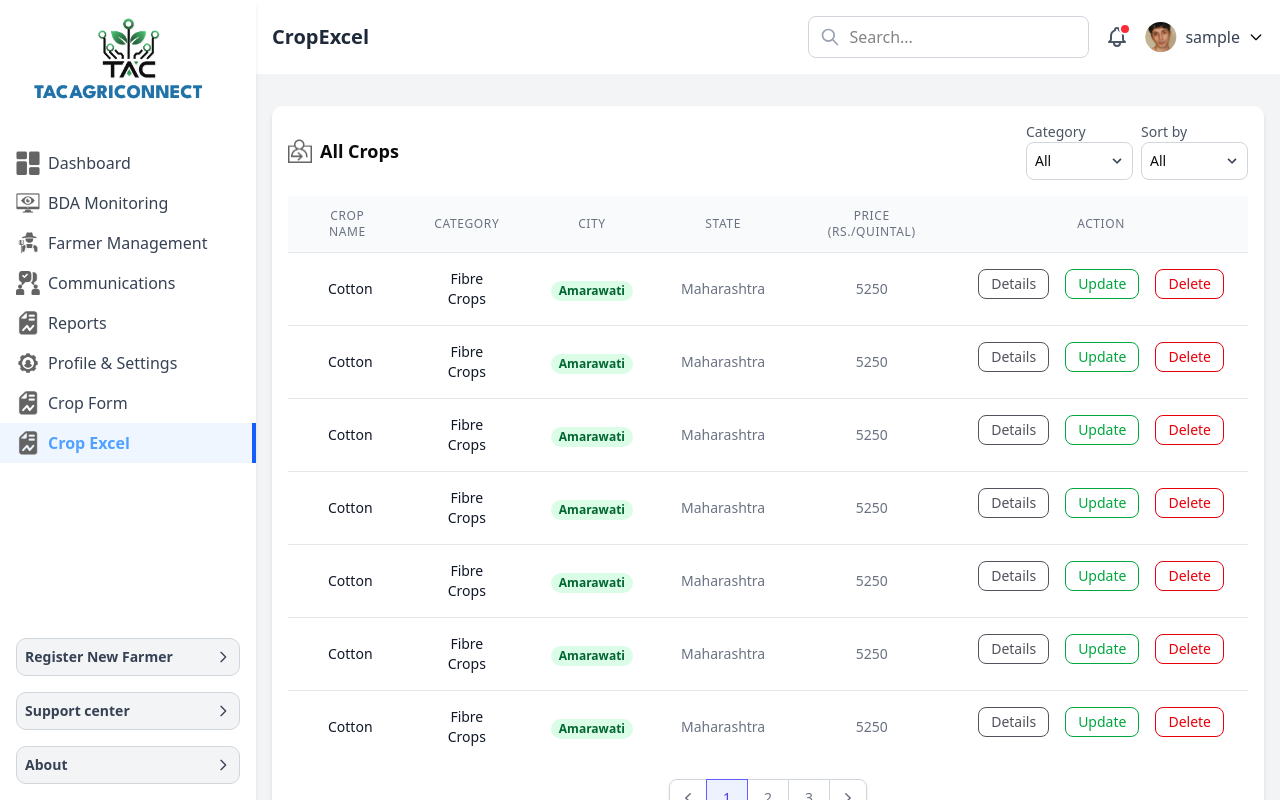
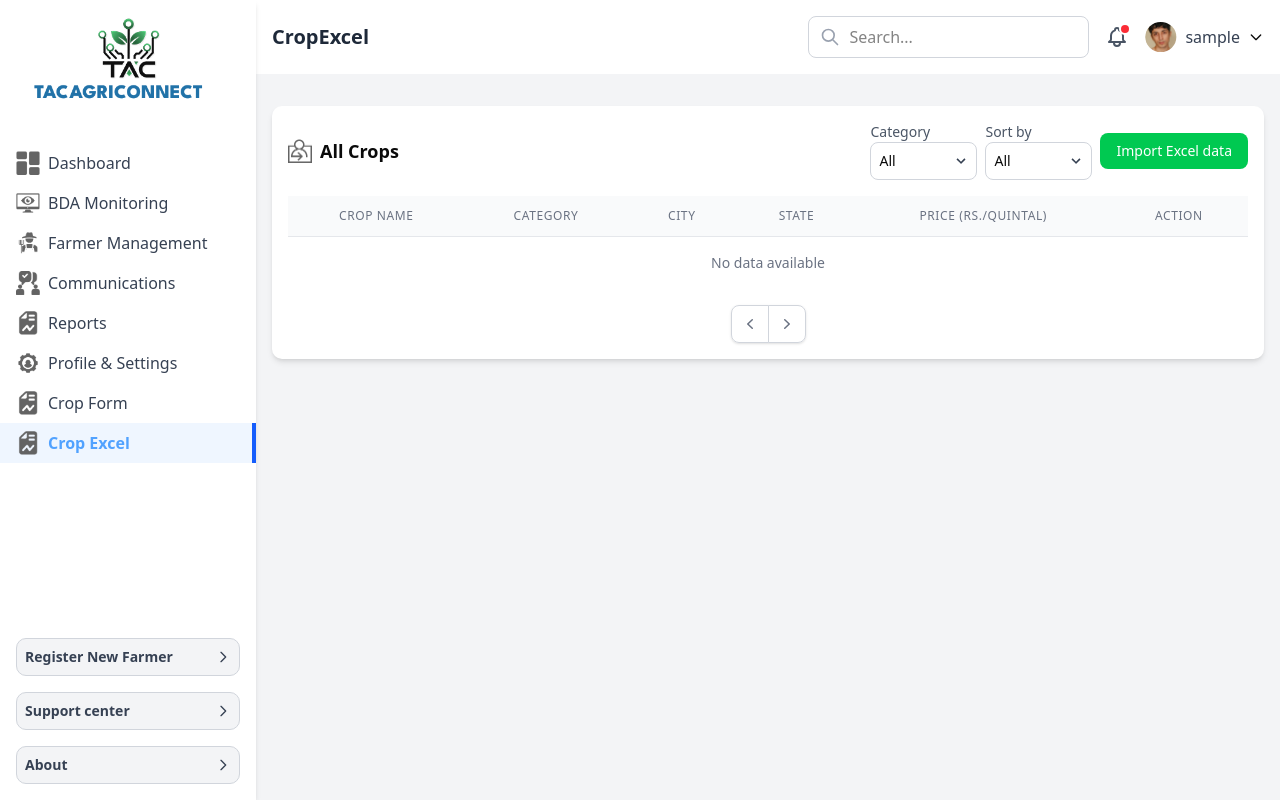
Before and after one commit to Technology-Agriculture-Creater/TAC-Admin-Panel, a Next.js app in the folder client/: page /cropExcel in a window 1280 px wide. Built offline with nearby package versions, Linux system fonts and the light colour scheme; sample sign-in values are in the browser's storage.

Commit message:
feat(cropExcel): add excel import functionality with pagination
- Implement file upload and parsing using xlsx library
- Add pagination logic for displaying imported data
- Replace static data with dynamic data from excel files

```diff
--- a/client/src/app/cropExcel/page.tsx
+++ b/client/src/app/cropExcel/page.tsx
@@ -1,478 +1,170 @@
-import React from "react";
+"use client";
+
+import React, { useState, useRef } from "react";
 import Image from "next/image";
+import * as XLSX from "xlsx";
 
-const page = () => {
-  const crops = [
-    {
-      _id: {
-        $oid: "6911b65ef06056d7e95d28b6",
-      },
-      name: "Cotton",
+interface CropData {
+  _id: { $oid: string };
+  name: string;
+  category: { name: string; image: string };
+  location: {
+    latitude: number;
+    longitude: number;
+    city: string;
+    state: string;
+  };
+  supplyDemand: {
+    arrivalQtyToday: number;
+    stockAvailability: number;
+    majorArrivalDistricts: string[];
+  };
+  marketLocation: string;
+  cropInsights: {
+    season: string;
+    sowingTime: string;
+    harvestTime: string;
+    averageYield: string;
+    requiredTemperature: string;
+    waterRequirement: string;
+  };
+  farmerInformation: {
+    recommendedSellingTime: string;
+    storageTips: string;
+    qualityGrading: string;
+  };
+  additionalDetails: {
+    govtMSP: number | null;
+    exportImportStatus: string;
+    subsidiesSchemes: string[];
+  };
+  variants: {
+    name: string;
+    image: string;
+    price: number;
+    minPrice: number;
+    maxPrice: number;
+  }[];
+  otherDetails: {
+    reportedDate: { $date: string };
+    rawExcelData: {
+      State: string;
+      District: string;
+      "Market ": string;
+      Season: string;
+      "Crop Name": string;
+      Category: string;
+      "Arrivals (Tonnes)": number;
+      "Min Price (Rs./Quintal)": number;
+      "Max Price (Rs./Quintal)": number;
+      "Modal Price (Rs./Quintal)": number;
+      "Reported Date": number;
+    };
+  };
+}
+
+const Page = () => {
+  const [excelData, setExcelData] = useState<CropData[] | null>(null);
+  const fileInputRef = useRef<HTMLInputElement>(null);
+  const [currentPage, setCurrentPage] = useState(1);
+  const [itemsPerPage] = useState(10);
+
+  const handleFileUpload = (event: React.ChangeEvent<HTMLInputElement>) => {
+    const file = event.target.files?.[0];
+    if (file) {
+      const reader = new FileReader();
+      reader.onload = (e) => {
+        const result = e.target?.result;
+        if (!result || typeof result === "string") return;
+        const data = new Uint8Array(result);
+        const workbook = XLSX.read(data, { type: "array" });
+        const sheetName = workbook.SheetNames[0];
+        const worksheet = workbook.Sheets[sheetName];
+        const json = XLSX.utils.sheet_to_json(worksheet);
+
+        const processedData: CropData[] = (json as any[]).map((item) => ({
+          _id: { $oid: item._id?.$oid || new Date().getTime().toString() },
+          name: item.name,
           category: {
-        name: "Fibre Crops",
-        image: "/uploads/Fiber crops.png",
+            name: item["category.name"],
+            image: item["category.image"] || "",
           },
           location: {
-        latitude: 0,
-        longitude: 0,
-        city: "Amarawati",
-        state: "Maharashtra",
+            latitude: item["location.latitude"] || 0,
+            longitude: item["location.longitude"] || 0,
+            city: item["location.city"],
+            state: item["location.state"],
           },
           supplyDemand: {
-        arrivalQtyToday: 55,
-        stockAvailability: 0,
-        majorArrivalDistricts: ["Amarawati"],
+            arrivalQtyToday: item["supplyDemand.arrivalQtyToday"] || 0,
+            stockAvailability: item["supplyDemand.stockAvailability"] || 0,
+            majorArrivalDistricts: item["supplyDemand.majorArrivalDistricts"]
+              ? item["supplyDemand.majorArrivalDistricts"].split(",")
+              : [],
           },
-      marketLocation: "Not Specified",
+          marketLocation: item["marketLocation"],
           cropInsights: {
-        season: "Kharif Season",
-        sowingTime: "",
-        harvestTime: "",
-        averageYield: "",
-        requiredTemperature: "",
-        waterRequirement: "",
+            season: item["cropInsights.season"] || "",
+            sowingTime: item["cropInsights.sowingTime"] || "",
+            harvestTime: item["cropInsights.harvestTime"] || "",
+            averageYield: item["cropInsights.averageYield"] || "",
+            requiredTemperature: item["cropInsights.requiredTemperature"] || "",
+            waterRequirement: item["cropInsights.waterRequirement"] || "",
           },
           farmerInformation: {
-        recommendedSellingTime: "",
-        storageTips: "",
-        qualityGrading: "",
+            recommendedSellingTime:
+              item["farmerInformation.recommendedSellingTime"] || "",
+            storageTips: item["farmerInformation.storageTips"] || "",
+            qualityGrading: item["farmerInformation.qualityGrading"] || "",
           },
           additionalDetails: {
-        govtMSP: null,
-        exportImportStatus: "",
-        subsidiesSchemes: [],
+            govtMSP: item["additionalDetails.govtMSP"] || null,
+            exportImportStatus:
+              item["additionalDetails.exportImportStatus"] || "",
+            subsidiesSchemes: item["additionalDetails.subsidiesSchemes"]
+              ? item["additionalDetails.subsidiesSchemes"].split(",")
+              : [],
           },
           variants: [
             {
-          name: "Cotton",
-          image: "/uploads/cotton.jpg",
-          price: 5250,
-          minPrice: 5000,
-          maxPrice: 5550,
+              name: item["variants[0].name"] || item.name,
+              image: item["variants[0].image"] || "",
+              price: item["variants[0].price"] || 0,
+              minPrice: item["variants[0].minPrice"] || 0,
+              maxPrice: item["variants[0].maxPrice"] || 0,
             },
           ],
           otherDetails: {
             reportedDate: {
-          $date: "2020-01-01T00:00:00.000Z",
+              $date:
+                item["otherDetails.reportedDate.$date"] ||
+                new Date().toISOString(),
             },
-        rawExcelData: {
-          State: "Maharashtra",
-          District: "Amarawati",
-          "Market ": "Varud",
-          Season: "Kharif Season",
-          "Crop Name": "Cotton",
-          Category: "Fibre Crops",
-          "Arrivals (Tonnes)": 55,
-          "Min Price (Rs./Quintal)": 5000,
-          "Max Price (Rs./Quintal)": 5550,
-          "Modal Price (Rs./Quintal)": 5250,
-          "Reported Date": 43831,
+            rawExcelData: item,
           },
-      },
-    },
-    {
-      _id: {
-        $oid: "6911b65ef06056d7e95d28b6",
-      },
-      name: "Cotton",
-      category: {
-        name: "Fibre Crops",
-        image: "/uploads/Fiber crops.png",
-      },
-      location: {
-        latitude: 0,
-        longitude: 0,
-        city: "Amarawati",
-        state: "Maharashtra",
-      },
-      supplyDemand: {
-        arrivalQtyToday: 55,
-        stockAvailability: 0,
-        majorArrivalDistricts: ["Amarawati"],
-      },
-      marketLocation: "Not Specified",
-      cropInsights: {
-        season: "Kharif Season",
-        sowingTime: "",
-        harvestTime: "",
-        averageYield: "",
-        requiredTemperature: "",
-        waterRequirement: "",
-      },
-      farmerInformation: {
-        recommendedSellingTime: "",
-        storageTips: "",
-        qualityGrading: "",
-      },
-      additionalDetails: {
-        govtMSP: null,
-        exportImportStatus: "",
-        subsidiesSchemes: [],
-      },
-      variants: [
-        {
-          name: "Cotton",
-          image: "/uploads/cotton.jpg",
-          price: 5250,
-          minPrice: 5000,
-          maxPrice: 5550,
-        },
-      ],
-      otherDetails: {
-        reportedDate: {
-          $date: "2020-01-01T00:00:00.000Z",
-        },
-        rawExcelData: {
-          State: "Maharashtra",
-          District: "Amarawati",
-          "Market ": "Varud",
-          Season: "Kharif Season",
-          "Crop Name": "Cotton",
-          Category: "Fibre Crops",
-          "Arrivals (Tonnes)": 55,
-          "Min Price (Rs./Quintal)": 5000,
-          "Max Price (Rs./Quintal)": 5550,
-          "Modal Price (Rs./Quintal)": 5250,
-          "Reported Date": 43831,
-        },
-      },
-    },
-    {
-      _id: {
-        $oid: "6911b65ef06056d7e95d28b6",
-      },
-      name: "Cotton",
-      category: {
-        name: "Fibre Crops",
-        image: "/uploads/Fiber crops.png",
-      },
-      location: {
-        latitude: 0,
-        longitude: 0,
-        city: "Amarawati",
-        state: "Maharashtra",
-      },
-      supplyDemand: {
-        arrivalQtyToday: 55,
-        stockAvailability: 0,
-        majorArrivalDistricts: ["Amarawati"],
-      },
-      marketLocation: "Not Specified",
-      cropInsights: {
-        season: "Kharif Season",
-        sowingTime: "",
-        harvestTime: "",
-        averageYield: "",
-        requiredTemperature: "",
-        waterRequirement: "",
-      },
-      farmerInformation: {
-        recommendedSellingTime: "",
-        storageTips: "",
-        qualityGrading: "",
-      },
-      additionalDetails: {
-        govtMSP: null,
-        exportImportStatus: "",
-        subsidiesSchemes: [],
-      },
-      variants: [
-        {
-          name: "Cotton",
-          image: "/uploads/cotton.jpg",
-          price: 5250,
-          minPrice: 5000,
-          maxPrice: 5550,
-        },
-      ],
-      otherDetails: {
-        reportedDate: {
-          $date: "2020-01-01T00:00:00.000Z",
-        },
-        rawExcelData: {
-          State: "Maharashtra",
-          District: "Amarawati",
-          "Market ": "Varud",
-          Season: "Kharif Season",
-          "Crop Name": "Cotton",
-          Category: "Fibre Crops",
-          "Arrivals (Tonnes)": 55,
-          "Min Price (Rs./Quintal)": 5000,
-          "Max Price (Rs./Quintal)": 5550,
-          "Modal Price (Rs./Quintal)": 5250,
-          "Reported Date": 43831,
-        },
-      },
-    },
-    {
-      _id: {
-        $oid: "6911b65ef06056d7e95d28b6",
-      },
-      name: "Cotton",
-      category: {
-        name: "Fibre Crops",
-        image: "/uploads/Fiber crops.png",
-      },
-      location: {
-        latitude: 0,
-        longitude: 0,
-        city: "Amarawati",
-        state: "Maharashtra",
-      },
-      supplyDemand: {
-        arrivalQtyToday: 55,
-        stockAvailability: 0,
-        majorArrivalDistricts: ["Amarawati"],
-      },
-      marketLocation: "Not Specified",
-      cropInsights: {
-        season: "Kharif Season",
-        sowingTime: "",
-        harvestTime: "",
-        averageYield: "",
-        requiredTemperature: "",
-        waterRequirement: "",
-      },
-      farmerInformation: {
-        recommendedSellingTime: "",
-        storageTips: "",
-        qualityGrading: "",
-      },
-      additionalDetails: {
-        govtMSP: null,
-        exportImportStatus: "",
-        subsidiesSchemes: [],
-      },
-      variants: [
-        {
-          name: "Cotton",
-          image: "/uploads/cotton.jpg",
-          price: 5250,
-          minPrice: 5000,
-          maxPrice: 5550,
-        },
-      ],
-      otherDetails: {
-        reportedDate: {
-          $date: "2020-01-01T00:00:00.000Z",
-        },
-        rawExcelData: {
-          State: "Maharashtra",
-          District: "Amarawati",
-          "Market ": "Varud",
-          Season: "Kharif Season",
-          "Crop Name": "Cotton",
-          Category: "Fibre Crops",
-          "Arrivals (Tonnes)": 55,
-          "Min Price (Rs./Quintal)": 5000,
-          "Max Price (Rs./Quintal)": 5550,
-          "Modal Price (Rs./Quintal)": 5250,
-          "Reported Date": 43831,
-        },
-      },
-    },
-    {
-      _id: {
-        $oid: "6911b65ef06056d7e95d28b6",
-      },
-      name: "Cotton",
-      category: {
-        name: "Fibre Crops",
-        image: "/uploads/Fiber crops.png",
-      },
-      location: {
-        latitude: 0,
-        longitude: 0,
-        city: "Amarawati",
-        state: "Maharashtra",
-      },
-      supplyDemand: {
-        arrivalQtyToday: 55,
-        stockAvailability: 0,
-        majorArrivalDistricts: ["Amarawati"],
-      },
-      marketLocation: "Not Specified",
-      cropInsights: {
-        season: "Kharif Season",
-        sowingTime: "",
-        harvestTime: "",
-        averageYield: "",
-        requiredTemperature: "",
-        waterRequirement: "",
-      },
-      farmerInformation: {
-        recommendedSellingTime: "",
-        storageTips: "",
-        qualityGrading: "",
-      },
-      additionalDetails: {
-        govtMSP: null,
-        exportImportStatus: "",
-        subsidiesSchemes: [],
-      },
-      variants: [
-        {
-          name: "Cotton",
-          image: "/uploads/cotton.jpg",
-          price: 5250,
-          minPrice: 5000,
-          maxPrice: 5550,
-        },
-      ],
-      otherDetails: {
-        reportedDate: {
-          $date: "2020-01-01T00:00:00.000Z",
-        },
-        rawExcelData: {
-          State: "Maharashtra",
-          District: "Amarawati",
-          "Market ": "Varud",
-          Season: "Kharif Season",
-          "Crop Name": "Cotton",
-          Category: "Fibre Crops",
-          "Arrivals (Tonnes)": 55,
-          "Min Price (Rs./Quintal)": 5000,
-          "Max Price (Rs./Quintal)": 5550,
-          "Modal Price (Rs./Quintal)": 5250,
-          "Reported Date": 43831,
-        },
-      },
-    },
-    {
-      _id: {
-        $oid: "6911b65ef06056d7e95d28b6",
-      },
-      name: "Cotton",
-      category: {
-        name: "Fibre Crops",
-        image: "/uploads/Fiber crops.png",
-      },
-      location: {
-        latitude: 0,
-        longitude: 0,
-        city: "Amarawati",
-        state: "Maharashtra",
-      },
-      supplyDemand: {
-        arrivalQtyToday: 55,
-        stockAvailability: 0,
-        majorArrivalDistricts: ["Amarawati"],
-      },
-      marketLocation: "Not Specified",
-      cropInsights: {
-        season: "Kharif Season",
-        sowingTime: "",
-        harvestTime: "",
-        averageYield: "",
-        requiredTemperature: "",
-        waterRequirement: "",
-      },
-      farmerInformation: {
-        recommendedSellingTime: "",
-        storageTips: "",
-        qualityGrading: "",
-      },
-      additionalDetails: {
-        govtMSP: null,
-        exportImportStatus: "",
-        subsidiesSchemes: [],
-      },
-      variants: [
-        {
-          name: "Cotton",
-          image: "/uploads/cotton.jpg",
-          price: 5250,
-          minPrice: 5000,
-          maxPrice: 5550,
-        },
-      ],
-      otherDetails: {
-        reportedDate: {
-          $date: "2020-01-01T00:00:00.000Z",
-        },
-        rawExcelData: {
-          State: "Maharashtra",
-          District: "Amarawati",
-          "Market ": "Varud",
-          Season: "Kharif Season",
-          "Crop Name": "Cotton",
-          Category: "Fibre Crops",
-          "Arrivals (Tonnes)": 55,
-          "Min Price (Rs./Quintal)": 5000,
-          "Max Price (Rs./Quintal)": 5550,
-          "Modal Price (Rs./Quintal)": 5250,
-          "Reported Date": 43831,
-        },
-      },
-    },
-    {
-      _id: {
-        $oid: "6911b65ef06056d7e95d28b6",
-      },
-      name: "Cotton",
-      category: {
-        name: "Fibre Crops",
-        image: "/uploads/Fiber crops.png",
-      },
-      location: {
-        latitude: 0,
-        longitude: 0,
-        city: "Amarawati",
-        state: "Maharashtra",
-      },
-      supplyDemand: {
-        arrivalQtyToday: 55,
-        stockAvailability: 0,
-        majorArrivalDistricts: ["Amarawati"],
-      },
-      marketLocation: "Not Specified",
-      cropInsights: {
-        season: "Kharif Season",
-        sowingTime: "",
-        harvestTime: "",
-        averageYield: "",
-        requiredTemperature: "",
-        waterRequirement: "",
-      },
-      farmerInformation: {
-        recommendedSellingTime: "",
-        storageTips: "",
-        qualityGrading: "",
-      },
-      additionalDetails: {
-        govtMSP: null,
-        exportImportStatus: "",
-        subsidiesSchemes: [],
-      },
-      variants: [
-        {
-          name: "Cotton",
-          image: "/uploads/cotton.jpg",
-          price: 5250,
-          minPrice: 5000,
-          maxPrice: 5550,
-        },
-      ],
-      otherDetails: {
-        reportedDate: {
-          $date: "2020-01-01T00:00:00.000Z",
-        },
-        rawExcelData: {
-          State: "Maharashtra",
-          District: "Amarawati",
-          "Market ": "Varud",
-          Season: "Kharif Season",
-          "Crop Name": "Cotton",
-          Category: "Fibre Crops",
-          "Arrivals (Tonnes)": 55,
-          "Min Price (Rs./Quintal)": 5000,
-          "Max Price (Rs./Quintal)": 5550,
-          "Modal Price (Rs./Quintal)": 5250,
-          "Reported Date": 43831,
-        },
-      },
-    },
-  ];
+        }));
+
+        setExcelData(processedData);
+      };
+      reader.readAsArrayBuffer(file);
+    }
+  };
+
+  const handleButtonClick = () => {
+    fileInputRef.current?.click();
+  };
+
+  console.log(excelData);
+
+  // Pagination Logic
+  const indexOfLastItem = currentPage * itemsPerPage;
+  const indexOfFirstItem = indexOfLastItem - itemsPerPage;
+  const currentItems = excelData
+    ? excelData.slice(indexOfFirstItem, indexOfLastItem)
+    : [];
+  const totalPages = excelData ? Math.ceil(excelData.length / itemsPerPage) : 0;
+
+  const paginate = (pageNumber: number) => setCurrentPage(pageNumber);
 
   return (
     <div className="bg-white p-4 rounded-lg shadow-md mt-4">
@@ -522,6 +214,21 @@ const page = () => {
               </div>
             </div>
           </div>
+          <div className="flex items-center gap-2">
+            <input
+              type="file"
+              ref={fileInputRef}
+              onChange={handleFileUpload}
+              className="hidden"
+              accept=".xlsx, .xls"
+            />
+            <button
+              className="bg-green-500 text-white px-4 py-2 rounded-md text-sm font-medium"
+              onClick={handleButtonClick}
+            >
+              Import Excel data
+            </button>
+          </div>
         </div>
       </div>
 
@@ -568,8 +275,11 @@ const page = () => {
             </tr>
           </thead>
           <tbody className="bg-white divide-y divide-gray-200">
-            {crops.map((crop) => (
-              <tr key={crop._id.$oid}>
+            {currentItems &&
+            Array.isArray(currentItems) &&
+            currentItems.length > 0 ? (
+              currentItems.map((crop: CropData, index: number) => (
+                <tr key={index}>
                   <td className="px-6 py-4">
                     <div className="flex items-center">
                       <div className="ml-4">
@@ -593,7 +303,7 @@ const page = () => {
                     {crop.location.state}
                   </td>
                   <td className="px-6 py-4 text-sm text-center text-gray-500">
-                  {crop.variants[0]?.price}
+                    {crop.variants[0].price}
                   </td>
                   <td className="px-6 py-4 text-sm text-center font-medium flex items-center justify-center gap-4">
                     <a
@@ -616,7 +326,17 @@ const page = () => {
                     </a>
                   </td>
                 </tr>
-            ))}
+              ))
+            ) : (
+              <tr>
+                <td
+                  colSpan={6}
+                  className="px-6 py-4 text-center text-sm text-gray-500"
+                >
+                  No data available
+                </td>
+              </tr>
+            )}
           </tbody>
         </table>
       </div>
@@ -626,8 +346,9 @@ const page = () => {
           className="relative z-0 inline-flex rounded-md shadow-sm -space-x-px"
           aria-label="Pagination"
         >
-          <a
-            href="#"
+          <button
+            onClick={() => paginate(currentPage - 1)}
+            disabled={currentPage === 1}
             className="relative inline-flex items-center px-2 py-2 rounded-l-md border border-gray-300 bg-white text-sm font-medium text-gray-500 hover:bg-gray-50"
           >
             <span className="sr-only">Previous</span>
@@ -644,28 +365,24 @@ const page = () => {
                 clipRule="evenodd"
               />
             </svg>
-          </a>
-          <a
-            href="#"
-            aria-current="page"
-            className="z-10 bg-indigo-50 border-indigo-500 text-indigo-600 relative inline-flex items-center px-4 py-2 border text-sm font-medium"
+          </button>
+          {Array.from({ length: totalPages }, (_, i) => (
+            <button
+              key={i + 1}
+              onClick={() => paginate(i + 1)}
+              aria-current={currentPage === i + 1 ? "page" : undefined}
+              className={`relative inline-flex items-center px-4 py-2 border text-sm font-medium ${
+                currentPage === i + 1
+                  ? "z-10 bg-indigo-50 border-indigo-500 text-indigo-600"
+                  : "bg-white border-gray-300 text-gray-500 hover:bg-gray-50"
+              }`}
             >
-            1
-          </a>
-          <a
-            href="#"
-            className="bg-white border-gray-300 text-gray-500 hover:bg-gray-50 relative inline-flex items-center px-4 py-2 border text-sm font-medium"
-          >
-            2
-          </a>
-          <a
-            href="#"
-            className="bg-white border-gray-300 text-gray-500 hover:bg-gray-50 hidden md:inline-flex relative items-center px-4 py-2 border text-sm font-medium"
-          >
-            3
-          </a>
-          <a
-            href="#"
+              {i + 1}
+            </button>
+          ))}
+          <button
+            onClick={() => paginate(currentPage + 1)}
+            disabled={currentPage === totalPages}
             className="relative inline-flex items-center px-2 py-2 rounded-r-md border border-gray-300 bg-white text-sm font-medium text-gray-500 hover:bg-gray-50"
           >
             <span className="sr-only">Next</span>
@@ -682,11 +399,11 @@ const page = () => {
                 clipRule="evenodd"
               />
             </svg>
-          </a>
+          </button>
         </nav>
       </div>
     </div>
   );
 };
 
-export default page;
+export default Page;
--- a/client/src/app/crops/page.tsx
+++ b/client/src/app/crops/page.tsx
@@ -314,7 +314,7 @@ const CropForm = () => {
       const result = await response.json();
       console.log("Crop created successfully:", result);
       alert("Crop created successfully!");
-      setCropData(initialCropState); // Reset form
+      setCropData(initialCropState);
     } catch (error: any) {
       console.error("Error creating crop:", error?.message);
       alert(`Error: ${error?.message}`);
```
Lines whose indentation alone changed are shown as unchanged.
